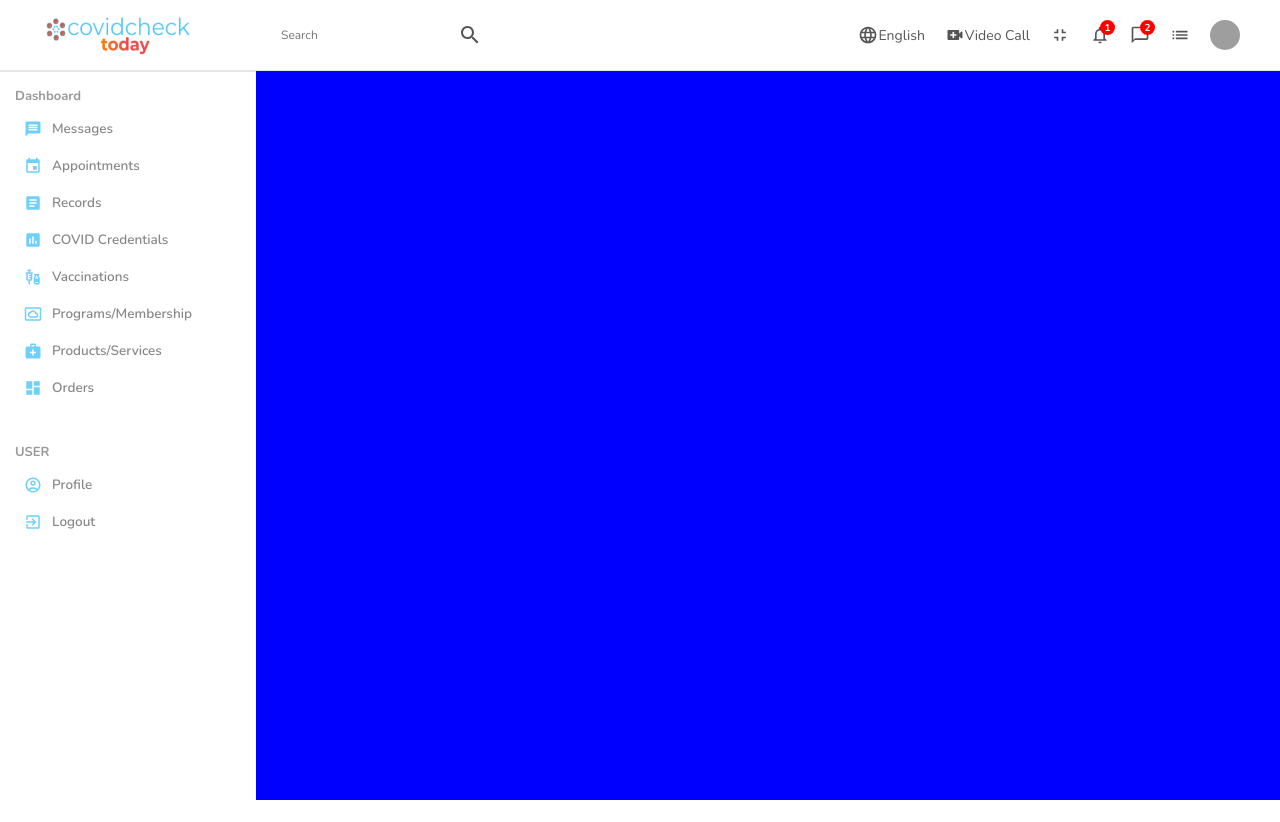
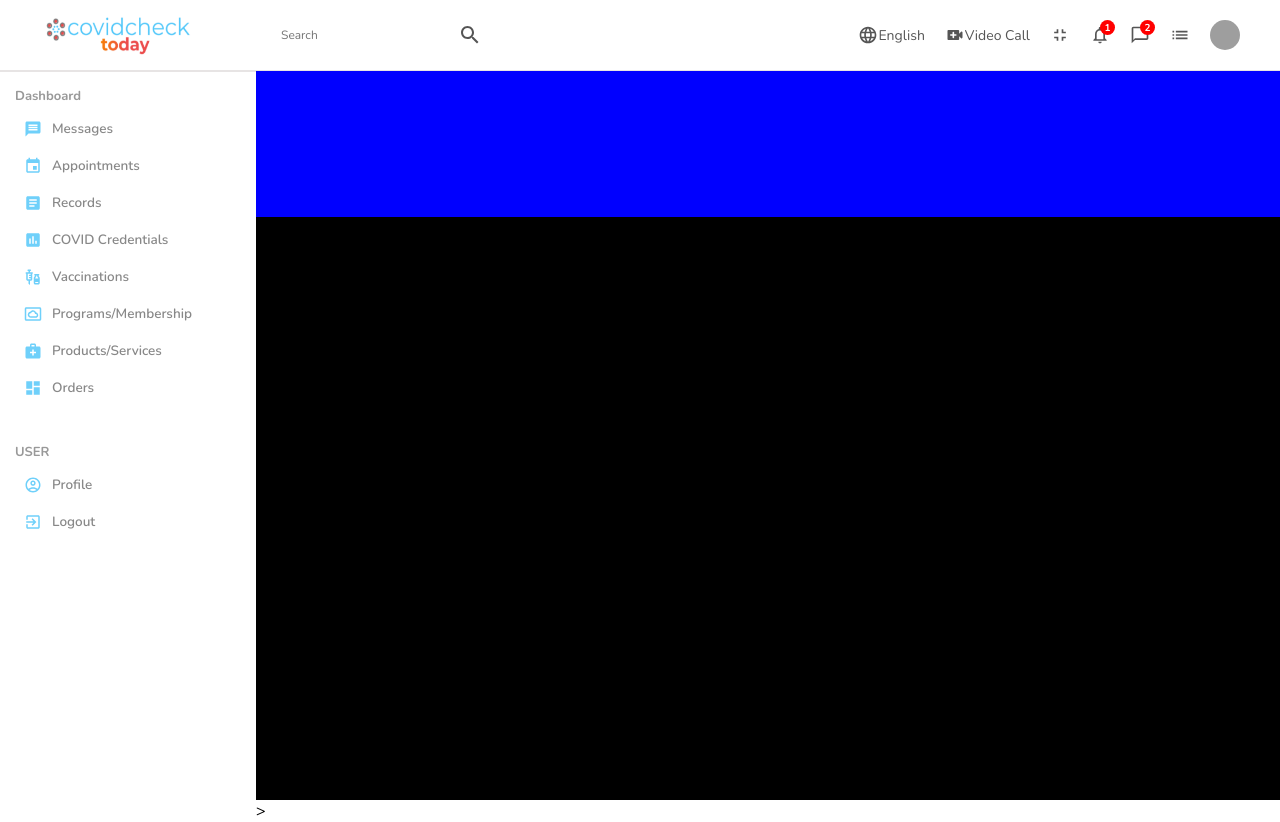
Before and after one commit to nascott94/telahealth-portal, a React (Create React App) app: page /records in a window 1280 px wide. Shown: the top 822 px of the page. Before the commit the page ends 800 px from the top, so only its background shows below. Built offline with nearby package versions, Linux system fonts and the light colour scheme; grey boxes are pictures that could not be loaded.

Commit message:
records page containers finished

```diff
--- a/src/pages/Records.js
+++ b/src/pages/Records.js
@@ -30,6 +30,17 @@
   background-color: blue;
 `;
 
+const RightMainTop = styled.div`
+  height: 20%;
+  width: 100vw;
+  background-color: blue;
+`;
+const RightMainBottom = styled.div`
+  height: 80%;
+  width: 100vw;
+  background-color: black;
+`;
+
 const Records = () => {
   return (
     <>
@@ -39,7 +50,10 @@
         </LeftContainer>
         <RightContainer>
           <Navbar></Navbar>
-          <RightMain></RightMain>
+          <RightMain>
+            <RightMainTop></RightMainTop>
+            <RightMainBottom></RightMainBottom>>
+          </RightMain>
         </RightContainer>
       </Container>
     </>
```
